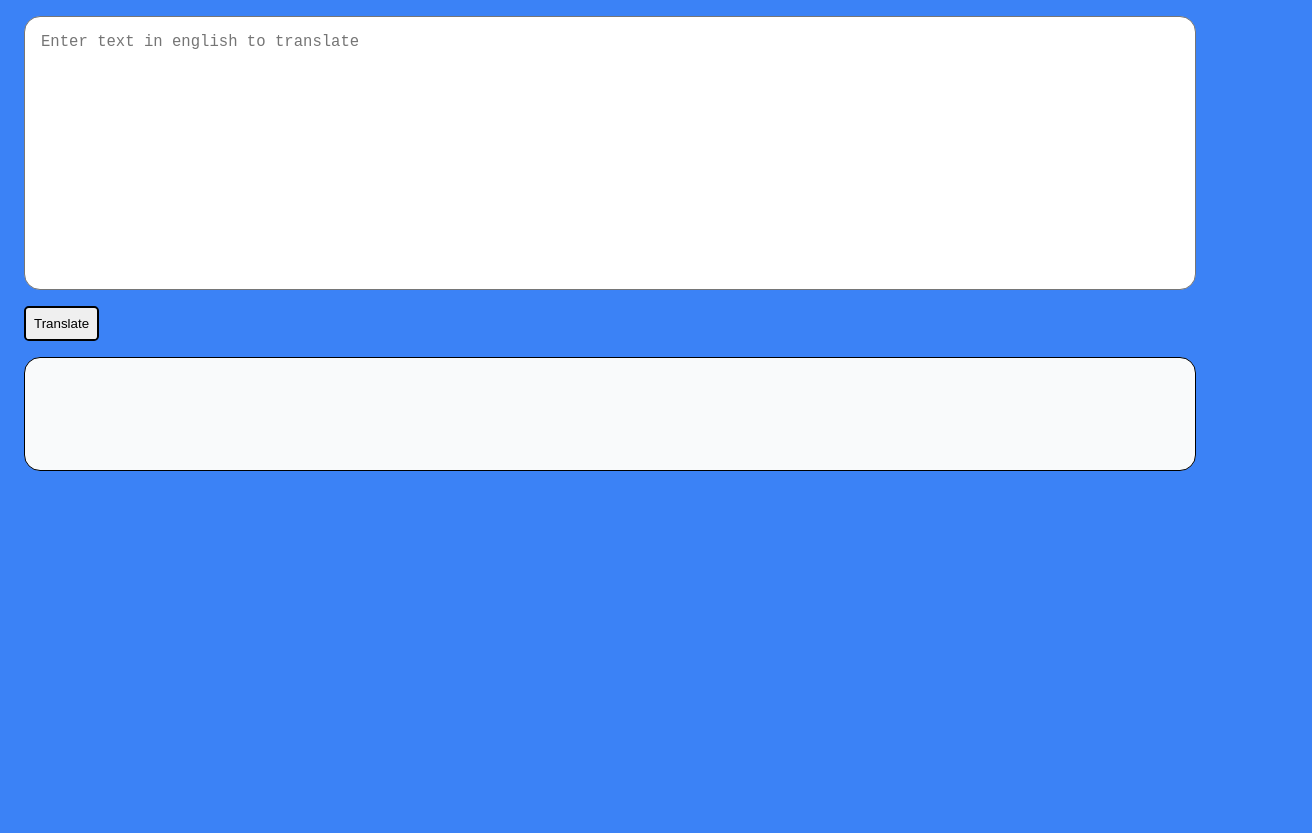
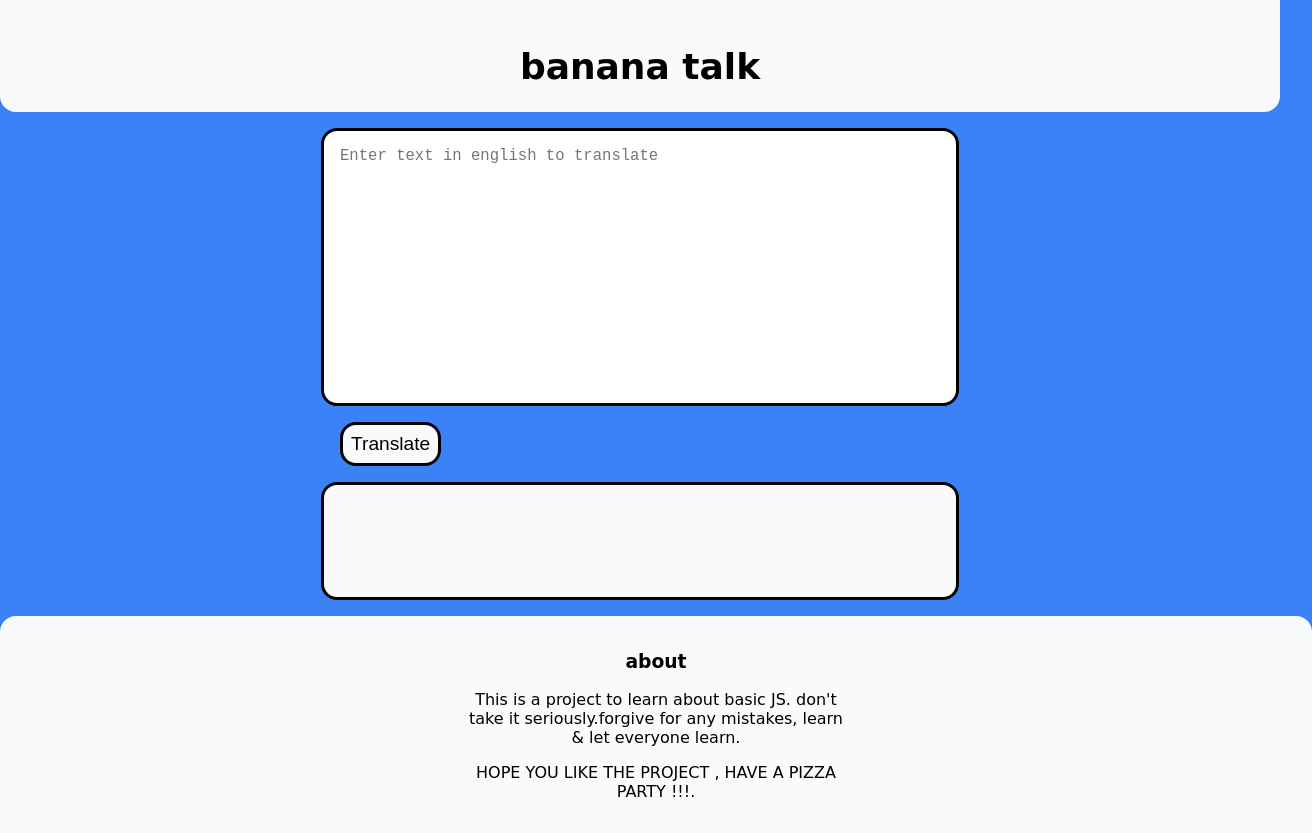
Before and after one commit to MohitBehl/TanslatorLanguage-Banana, a plain HTML site: page index.html in a window 1280 px wide. Shown: the whole page, 1312 px wide, since content can reach past the window. Before the commit the page ends 800 px from the top, so only its background shows below. Drawn offline with Linux system fonts and the light colour scheme; a web font is replaced by a local one.

Commit message:
done with translator

```diff
--- a/index.html
+++ b/index.html
@@ -8,17 +8,37 @@
     <link rel="stylesheet" href="/style.css" />
   </head>
   <body>
+    <!-- Nav Bar -->
+    <nav class="navigation"><h1>banana talk</h1></nav>
+
     <!-- textarea for input -->
     <textarea
+      class="container container-centre"
       placeholder="Enter text in english to translate"
       id="textArea"
     ></textarea>
 
     <!-- button to handle processing -->
-    <button type="button" id="btn-translate">Translate</button>
+    <div class="container container-centre">
+      <button type="button" id="btn-translate">Translate</button>
+    </div>
 
     <!-- Div for output -->
-    <div id="output"></div>
+    <div id="output" class="container container-centre"></div>
+
+    <!-- footer -->
+    <footer class="footerStyle">
+      <div class="footerHeading"><h3>about</h3></div>
+      <div class="footerInfo">
+        <p>
+          This is a project to learn about basic JS. don't take it
+          seriously.forgive for any mistakes, learn & let everyone learn.
+        </p>
+        <p>
+            HOPE YOU LIKE THE PROJECT , HAVE A PIZZA PARTY !!!.
+        </p>
+      </div>
+    </footer>
 
     <!-- embedding script file -->
     <script src="script.js"></script>
--- a/script.js
+++ b/script.js
@@ -1,13 +1,27 @@
 var btnTranslate = document.querySelector("#btn-translate");
 var inputTextArea = document.querySelector("#textArea");
 var outputDivArea = document.querySelector("#output");
+// var serverUrl = "https://lessonfourapi.tanaypratap.repl.co/translate/yoda.json";
+var serverUrl = "https://api.funtranslations.com/translate/minion.json";
+
+function getTranslatedUrl(text) {
+  return serverUrl + "?text=" + text;
+}
 
 function onClickHandler() {
-  if (inputTextArea.value.length === 0) {
-    outputDivArea.innerText = "enter text to translate";
-  } else {
-    outputDivArea.innerText = inputTextArea.value;
-  }
+  alert(inputTextArea.value);
+  fetch(getTranslatedUrl(inputTextArea.value))
+    .then(function responseHandler(response) {
+      return response.json();
+    })
+    .then(function logJson(json) {
+      outputDivArea.innerText = json.contents.translated;
+    })
+    .catch(errorHandler);
+}
+
+function errorHandler(error) {
+  outputDivArea.innerText = "caught some server error, error code:" + error;
 }
 
 btnTranslate.addEventListener("click", onClickHandler);
--- a/style.css
+++ b/style.css
@@ -1,35 +1,80 @@
+@import url("https://fonts.googleapis.com/css2?family=Dosis:wght@500;800&family=Fuzzy+Bubbles:wght@400;700&family=Smooch&display=swap");
 :root {
   --primary-color: #3b82f6;
   --white-color: #f9fafb;
+  --light-blue: #bfdbfe;
 }
 body {
   background-color: var(--primary-color);
+  margin: 0px;
+  font-family: "Fuzzy Bubbles", cursive;
+}
+.container {
+  max-width: 600px;
+}
+.container-centre {
+  margin: auto;
 }
 #btn-translate {
   display: block;
   color: black;
-  margin: 1rem;
+  margin-top: 1rem;
+  margin-bottom: 1rem;
   padding: 0.5rem;
   max-width: fit-content;
-  border-radius: 0.3rem;
-  border: 2px solid black;
+  border-radius: 1rem;
+  background-color: var(--white-color);
+  font-size: larger;
+  border: 3px solid black;
 }
 #textArea {
   display: block;
-  width: 90%;
   height: 30vh;
-  margin: 1rem;
   padding: 1rem;
   font-size: larger;
   resize: none;
   border-radius: 1rem;
+  border: 3px solid black;
+  width: 600px;
 }
 #output {
   border: 1px solid black;
   height: 10vh;
-  width: 90%;
-  margin: 1rem;
+  border: 3px solid black;
   padding: 1rem;
   background-color: var(--white-color);
   border-radius: 1rem;
+  width: 600px;
 }
+.navigation {
+  display: block;
+  height: 10vh;
+  background-color: var(--white-color);
+  border-bottom-left-radius: 1rem;
+  border-bottom-right-radius: 1rem;
+  margin-bottom: 1rem;
+  text-align: center;
+  padding: 1rem;
+  font-size: x-large;
+}
+.footerStyle{
+    display: block;
+    background-color: var(--white-color);
+    height: auto;
+    margin-top: 1rem;
+    border-top-left-radius: 1rem;
+    border-top-right-radius: 1rem;
+    text-align: center;
+    padding: 1rem;
+    width: 100%;
+
+}
+.footerHeading{
+    display: block;
+}
+.footerInfo{
+    display: block;
+    max-width: 30%;
+    margin: auto;
+    text-align: center;
+}
```
